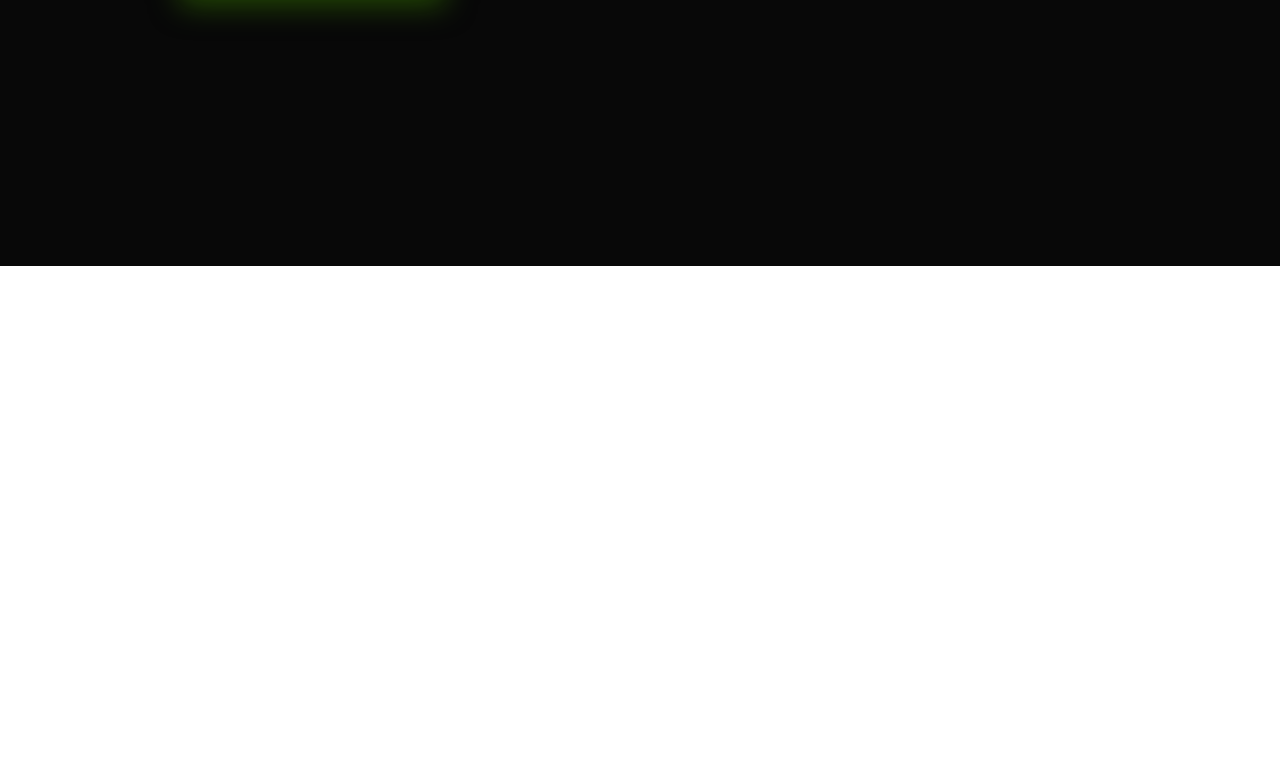
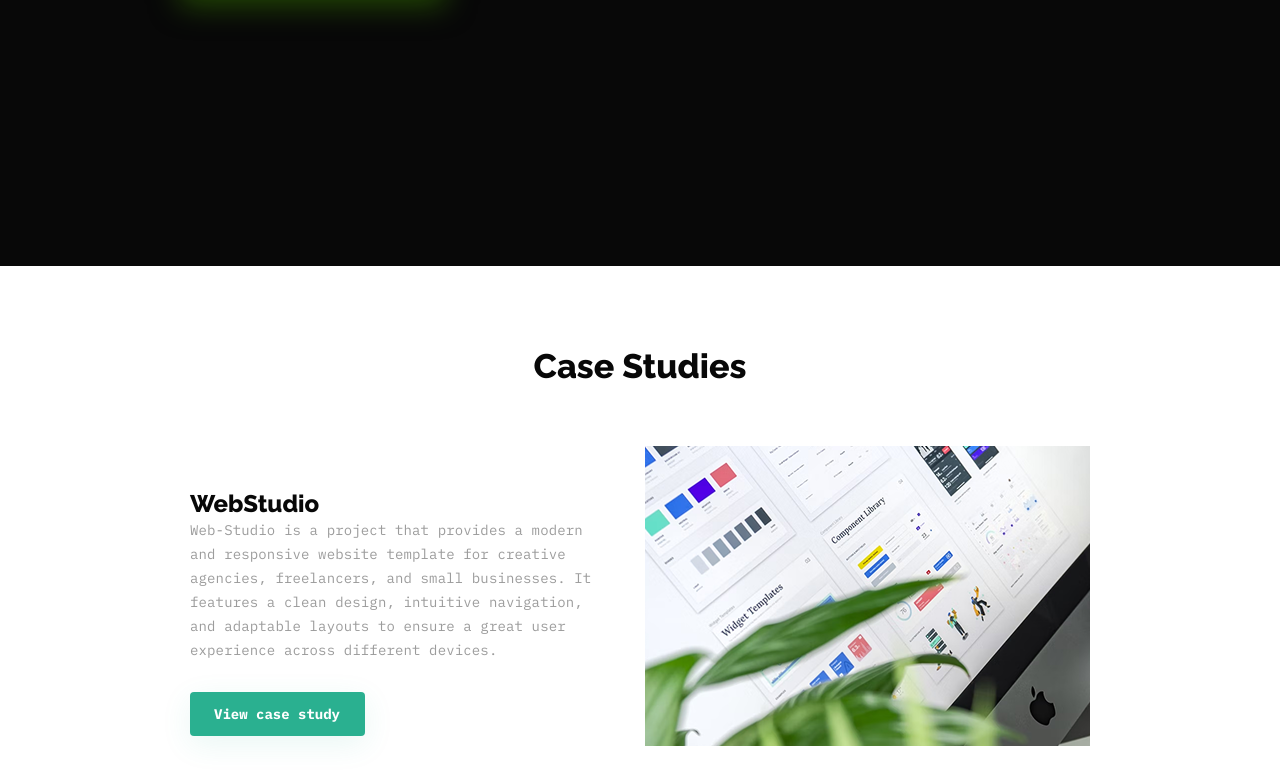
Before and after one commit to xkyota/Portfolio, a plain HTML site: page index.html in a window 1280 px wide. Shown: the part 534-1318 px from the top of the page. Before the commit the page ends 800 px from the top, so only its background shows below. Drawn offline with Linux system fonts and the light colour scheme.

Commit message:
Section case-studies is done

```diff
--- a/index.html
+++ b/index.html
@@ -40,5 +40,23 @@
 				<img class="my__photo" src="./images/maksym.png" alt="maksym durikhin" />
 			</section>
 		</div>
+		<section class="case__studies">
+			<h2 class="heading">Case Studies</h2>
+			<div class="wrapper__case-studies">
+				<div class="studies__text">
+					<h3>WebStudio</h3>
+					<span>
+						Web-Studio is a project that provides a modern and responsive website template for creative agencies,
+						freelancers, and small businesses. It features a clean design, intuitive navigation, and adaptable layouts
+						to ensure a great user experience across different devices.
+					</span>
+					<div class="button__studies-text">
+						<a href="https://github.com/xkyota/web-studio">View case study</a>
+					</div>
+				</div>
+
+				<img src="./images/webstudio.png" alt="WebStudio" />
+			</div>
+		</section>
 	</body>
 </html>
--- a/scss/partials/_case-studies.scss
+++ b/scss/partials/_case-studies.scss
@@ -0,0 +1,65 @@
+.case__studies {
+	height: 100vh;
+	margin: 0 auto;
+	padding-top: 80px;
+	width: 900px;
+	.heading {
+		margin-bottom: 60px;
+
+		color: #080808;
+		text-align: center;
+		font-family: $raleway;
+		font-size: 34px;
+		font-style: normal;
+		font-weight: 800;
+		line-height: normal;
+	}
+}
+
+.wrapper__case-studies {
+	display: flex;
+	justify-content: space-between;
+	align-items: center;
+	.studies__text {
+		width: 421px;
+		h3 {
+			margin-top: 33px;
+
+			color: #080808;
+			font-family: $raleway;
+			font-size: 24px;
+			font-style: normal;
+			font-weight: 800;
+			line-height: normal;
+		}
+		span {
+			padding-top: 10px;
+
+			color: #9c9c9c;
+			font-family: "IBM Plex Mono";
+			font-size: 14px;
+			font-style: normal;
+			font-weight: 400;
+			line-height: 24px;
+			letter-spacing: 0.14px;
+		}
+		.button__studies-text {
+			margin-top: 30px;
+
+			padding: 10px 24px;
+			align-items: center;
+			border-radius: 4px;
+			background: #2ab090;
+			box-shadow: 0px 8px 30px 0px rgba(42, 176, 144, 0.1);
+			width: 175px;
+			a {
+				color: #fff;
+				font-family: $plex;
+				font-size: 14px;
+				font-style: normal;
+				font-weight: 700;
+				line-height: normal;
+			}
+		}
+	}
+}
```
Also changed, not shown: images/webstudio.png (added), scss/main.css, 1 other file.
